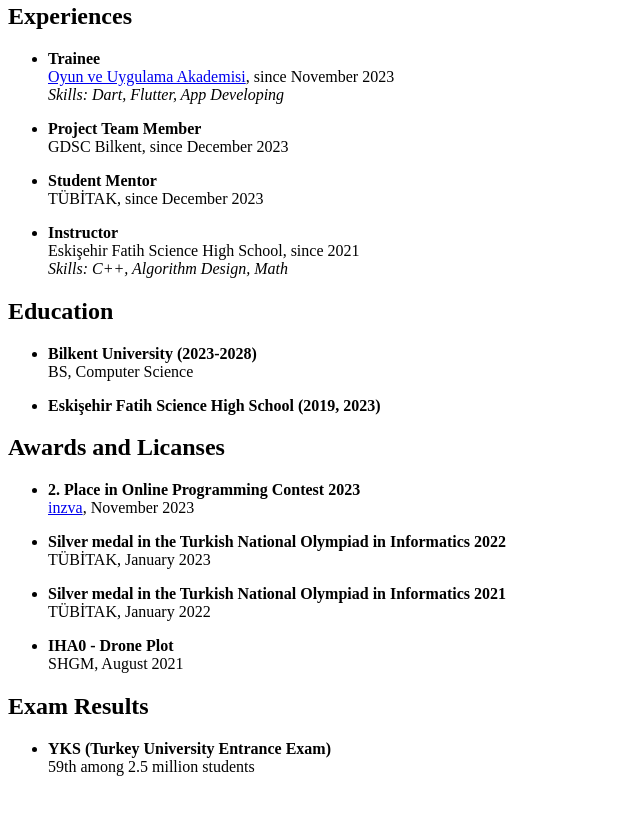
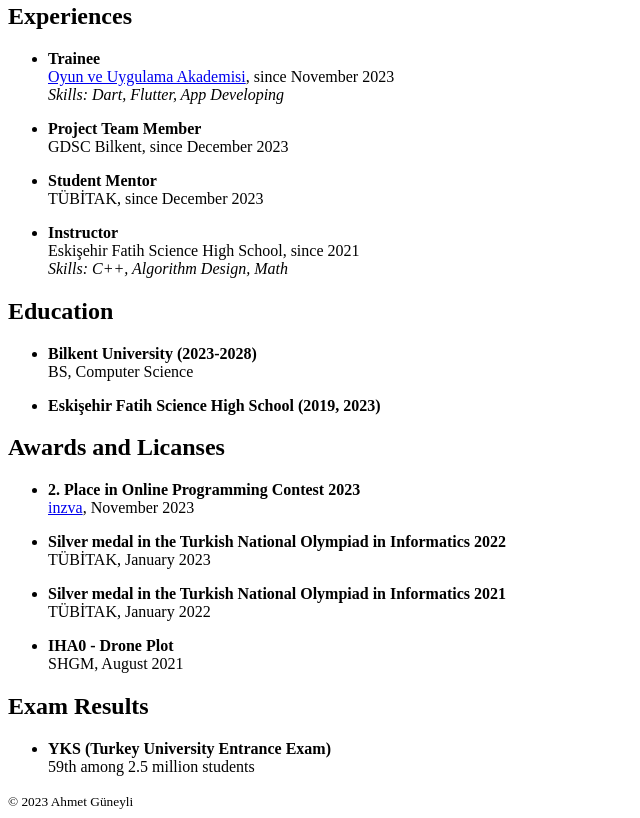
Before and after one commit to ahmetG23/My-online-resume, a plain HTML site: page index.html in a window 1280 px wide. Shown: the part 341-1159 px from the top of the page, without its empty margins (0-640 px from the left). Before the commit the page ends 1133 px from the top, so only its background shows below. Drawn offline with Linux system fonts and the light colour scheme.

Commit message:
Update index.html

```diff
--- a/index.html
+++ b/index.html
@@ -133,6 +133,11 @@
             </p>
         </li>
     </ul>
+    <footer>
+        <small>
+          © 2023 Ahmet Güneyli
+        </small>
+    </footer>
 </body>
 
 </html>
```
